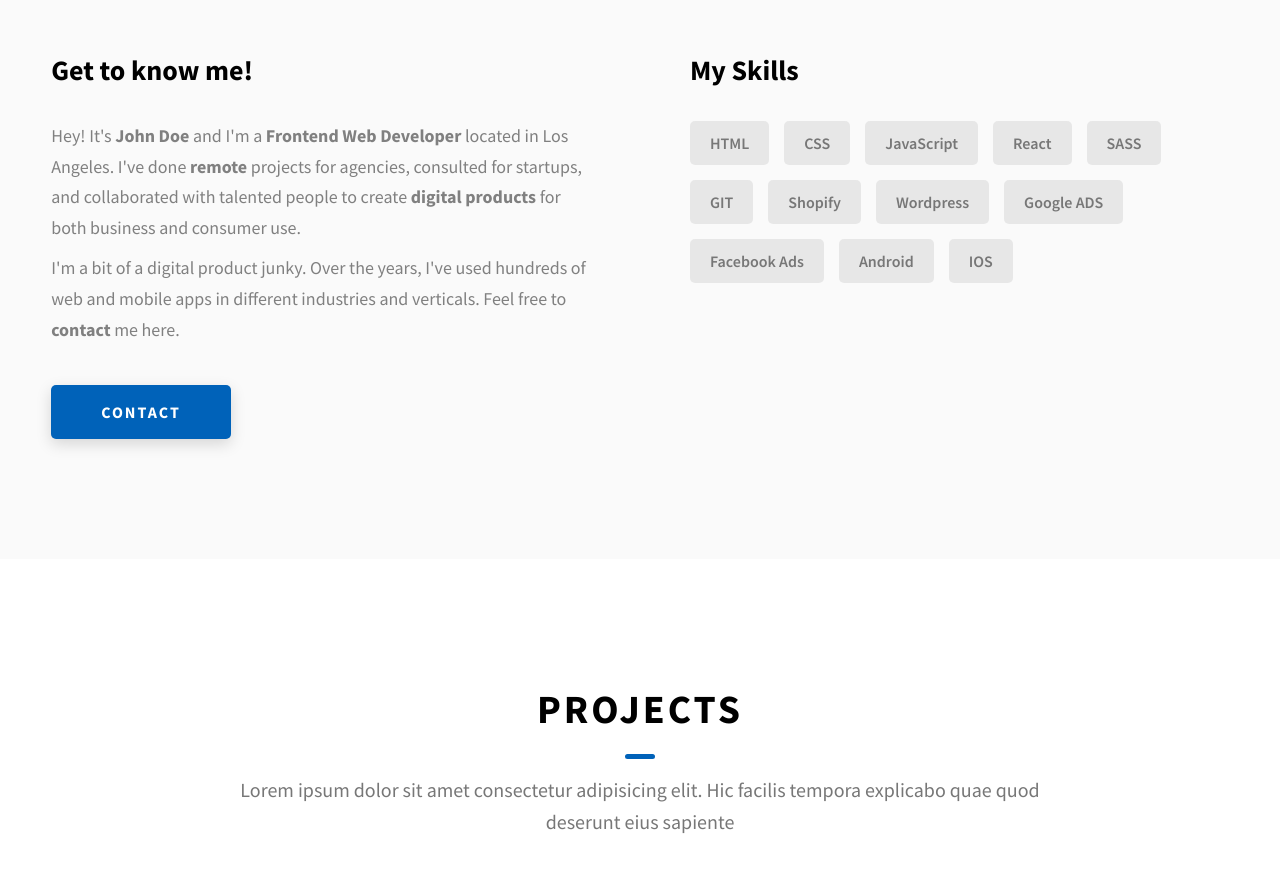
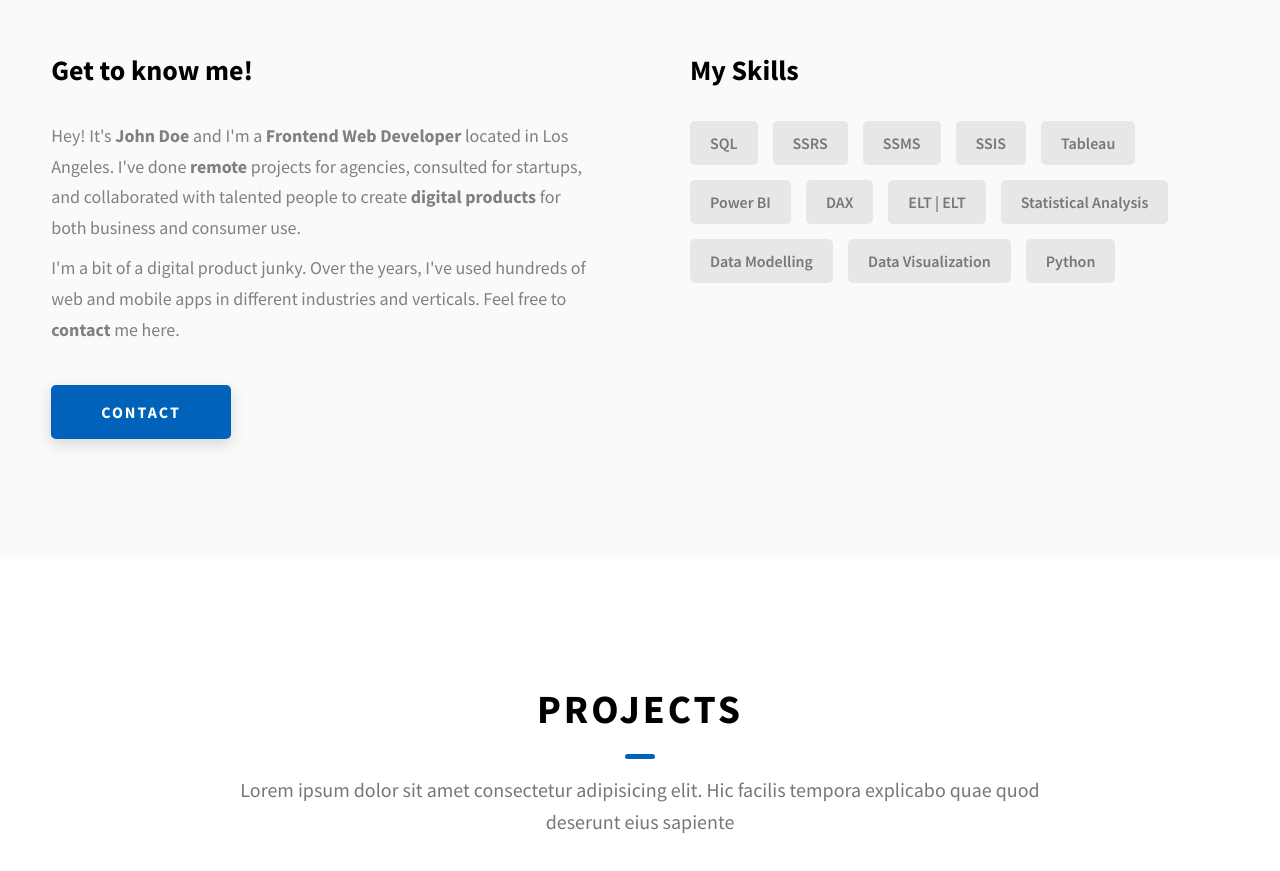
Before and after one commit to Hafeezuddin-DA/Hafeezuddin-DA.github.io, a website: page index.html in a window 1280 px wide. Shown: the part 1120-1991 px from the top of the page. Drawn offline with Linux system fonts and the light colour scheme.

Commit message:
Skills set

```diff
--- a/index.html
+++ b/index.html
@@ -188,18 +188,18 @@
           <div class="about__content-skills">
             <h3 class="about__content-title">My Skills</h3>
             <div class="skills">
-              <div class="skills__skill">HTML</div>
-              <div class="skills__skill">CSS</div>
-              <div class="skills__skill">JavaScript</div>
-              <div class="skills__skill">React</div>
-              <div class="skills__skill">SASS</div>
-              <div class="skills__skill">GIT</div>
-              <div class="skills__skill">Shopify</div>
-              <div class="skills__skill">Wordpress</div>
-              <div class="skills__skill">Google ADS</div>
-              <div class="skills__skill">Facebook Ads</div>
-              <div class="skills__skill">Android</div>
-              <div class="skills__skill">IOS</div>
+              <div class="skills__skill">SQL</div>
+              <div class="skills__skill">SSRS</div>
+              <div class="skills__skill">SSMS</div>
+              <div class="skills__skill">SSIS</div>
+              <div class="skills__skill">Tableau</div>
+              <div class="skills__skill">Power BI</div>
+              <div class="skills__skill">DAX</div>
+              <div class="skills__skill">ELT | ELT</div>
+              <div class="skills__skill">Statistical Analysis</div>
+              <div class="skills__skill">Data Modelling</div>
+              <div class="skills__skill">Data Visualization</div>
+              <div class="skills__skill">Python</div>
             </div>
           </div>
         </div>
```
